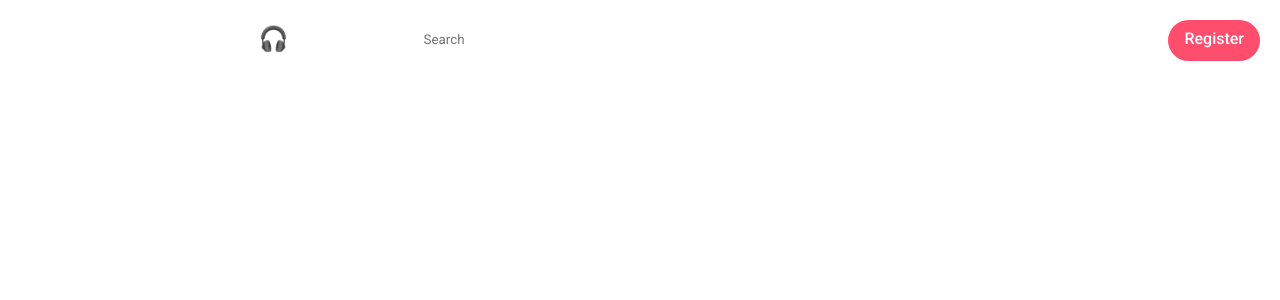
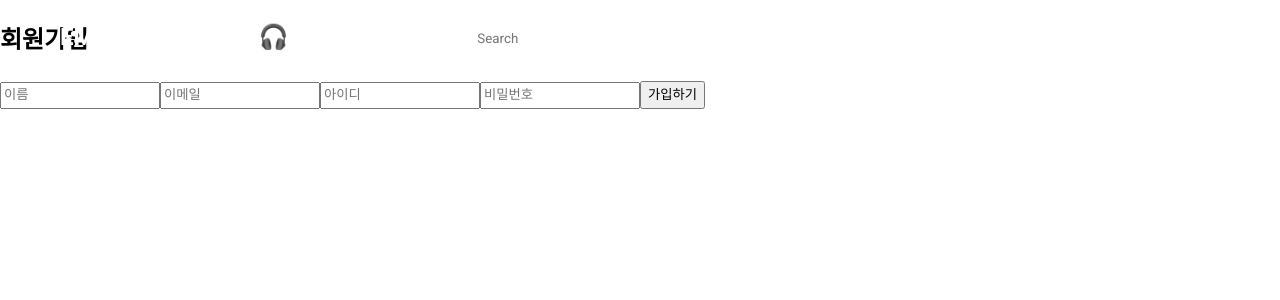
Before and after one commit to 2025-1-HCI-Project/EmotionSpoon_frontend, a React (Create React App) app: page /signup in a window 1280 px wide. Shown: the top 300 px of the page. Built offline with nearby package versions, Linux system fonts and the light colour scheme.

Commit message:
[Feature]로그인, 회원가입 페이지 추가 및 팡리 업로드 로직 수정

```diff
--- a/src/Routes.js
+++ b/src/Routes.js
@@ -5,6 +5,8 @@ import AnalyzingPage from "../src/pages/AnalyzingPage";
 import LandingPage from "../src/pages/LandingPage";
 import PlaylistPage from "../src/pages/PlaylistPage";
 import Header from "../src/layout/Header";
+import LoginPage from "../src/pages/LoginPage";
+import SignUpPage from "../src/pages/SignUpPage";
 
 function MyRoutes() {
     return (
@@ -15,6 +17,8 @@ function MyRoutes() {
                 <Route path="/diary" element={<DiaryPage />} />
                 <Route path="/analyzing" element={<AnalyzingPage />} />
                 <Route path="/playlist" element={<PlaylistPage />} />
+                <Route path="/login" element={<LoginPage />} />
+                <Route path="/signup" element={<SignUpPage />} />
             </Routes>
         </>
     );
--- a/src/layout/Header.js
+++ b/src/layout/Header.js
@@ -1,5 +1,6 @@
-import React from 'react';
-import { Link, useLocation } from 'react-router-dom';
+import React, { useEffect, useState } from 'react';
+import { Link, useLocation, useNavigate } from 'react-router-dom';
+
 
 const headerStyle = `
   .header {
@@ -70,6 +71,25 @@ const headerStyle = `
     text-decoration: none;
     white-space: nowrap;
   }
+  .menu-button {
+  background: none;
+  border: none;
+  color: white;
+  font-weight: 500;
+  cursor: pointer;
+  font-family: inherit;
+  font-size: inherit;
+  padding: 0;
+  text-decoration: none;
+}
+
+.menu-button:hover {
+  color: #ff4d6d;
+}
+
+.menu-button.active {
+  color: #ff4d6d;
+}
 
   @media (max-width: 768px) {
     .header-inner {
@@ -90,7 +110,23 @@ const headerStyle = `
 
 const Header = () => {
     const location = useLocation();
+    const navigate = useNavigate();
     const currentPath = location.pathname;
+
+    const [username, setUsername] = useState(null);
+
+    useEffect(() => {
+        const storedUsername = localStorage.getItem("username");
+        setUsername(storedUsername);
+    }, [location]);
+
+    const handleLogout = () => {
+        localStorage.removeItem("jwt_token");
+        localStorage.removeItem("username");
+        setUsername(null);
+        alert("로그아웃 되었습니다.");
+        navigate("/");
+    };
 
     return (
         <>
@@ -105,8 +141,18 @@ const Header = () => {
                         <Link to="/diary" className={currentPath === '/diary' ? 'active' : ''}>Diary</Link>
                         <Link to="/playlist" className={currentPath === '/playlist' ? 'active' : ''}>Playlist</Link>
                         <Link to="/explore" className={currentPath === '/explore' ? 'active' : ''}>Explore</Link>
-                        <Link to="/login" className={currentPath === '/login' ? 'active' : ''}>Log In</Link>
-                        <Link to="/register" className={`register-btn ${currentPath === '/register' ? 'active' : ''}`}>Register</Link>
+
+                        {username ? (
+                            <>
+                                <span style={{ color: 'white', fontWeight: 'bold' }}>{username}님</span>
+                                <button onClick={handleLogout} className={`menu-button ${currentPath === '/logout' ? 'active' : ''}`}>
+                                    Log Out
+                                </button>
+                            </>
+                        ) : (
+                            <Link to="/login" className={currentPath === '/login' ? 'active' : ''}>Log In</Link>
+                        )}
+
                     </div>
                 </div>
             </div>
--- a/src/pages/DiaryPage.js
+++ b/src/pages/DiaryPage.js
@@ -1,7 +1,7 @@
 import React, { useState } from "react";
 import backgroundImg from "../img/diary_background.png";
 import { useNavigate } from 'react-router-dom';
-import ApiService from "../util/ApiService"; // 추가
+import ApiService from "../util/ApiService";
 
 const DiaryPage = () => {
   const [date, setDate] = useState(new Date().toISOString().slice(0, 10));
@@ -16,8 +16,15 @@ const DiaryPage = () => {
 
   const handleSave = async () => {
     try {
+      const storedMemberId = localStorage.getItem("memberId");
+      if (!storedMemberId) {
+        alert("로그인이 필요합니다.");
+        navigate("/login");
+        return;
+      }
+
       const diaryDTO = {
-        memberId: 1,
+        memberId: parseInt(storedMemberId),
         date: date,
         title: title,
         diaryContent: diaryContent,
@@ -38,7 +45,6 @@ const DiaryPage = () => {
       alert("업로드 실패. 콘솔을 확인해주세요.");
     }
   };
-
 
   return (
       <div style={backgroundStyle}>
--- /dev/null
+++ b/src/pages/LoginPage.js
@@ -0,0 +1,44 @@
+import React, { useState } from "react";
+import { useNavigate } from "react-router-dom";
+import ApiService from "../util/ApiService";
+
+const LoginPage = () => {
+    const [form, setForm] = useState({
+        userId: "",
+        password: ""
+    });
+
+    const navigate = useNavigate(); // 추가
+
+    const handleChange = (e) => {
+        setForm({ ...form, [e.target.name]: e.target.value });
+    };
+
+    const handleSubmit = async (e) => {
+        e.preventDefault();
+        try {
+            const response = await ApiService.login(form);
+            const { token, username, memberId } = response.data;
+
+            localStorage.setItem("jwt_token", token);
+            localStorage.setItem("username", username);
+            localStorage.setItem("memberId", memberId);
+            navigate("/");
+        } catch (error) {
+            alert("로그인 실패: " + (error.response?.data || error.message));
+        }
+    };
+
+    return (
+        <div>
+            <h2>로그인</h2>
+            <form onSubmit={handleSubmit}>
+                <input name="userId" placeholder="아이디" onChange={handleChange} required />
+                <input name="password" placeholder="비밀번호" type="password" onChange={handleChange} required />
+                <button type="submit">로그인</button>
+            </form>
+        </div>
+    );
+};
+
+export default LoginPage;
--- /dev/null
+++ b/src/pages/SignUpPage.js
@@ -0,0 +1,44 @@
+import React, { useState } from "react";
+import ApiService from "../util/ApiService";
+import { useNavigate } from "react-router-dom";
+
+
+const SignUpPage = () => {
+    const [form, setForm] = useState({
+        username: "",
+        email: "",
+        userId: "",
+        password: ""
+    });
+
+    const navigate = useNavigate();
+    const handleChange = (e) => {
+        setForm({ ...form, [e.target.name]: e.target.value });
+    };
+
+    const handleSubmit = async (e) => {
+        e.preventDefault();
+        try {
+            await ApiService.signUp(form);
+            alert("회원가입되었습니다.");
+            navigate("/login");
+        } catch (error) {
+            alert("회원가입 실패하였습니다.: " + (error.response?.data || error.message));
+        }
+    };
+
+    return (
+        <div>
+            <h2>회원가입</h2>
+            <form onSubmit={handleSubmit}>
+                <input name="username" placeholder="이름" onChange={handleChange} required />
+                <input name="email" placeholder="이메일" onChange={handleChange} required />
+                <input name="userId" placeholder="아이디" onChange={handleChange} required />
+                <input name="password" placeholder="비밀번호" type="password" onChange={handleChange} required />
+                <button type="submit">가입하기</button>
+            </form>
+        </div>
+    );
+};
+
+export default SignUpPage;
--- a/src/util/ApiService.js
+++ b/src/util/ApiService.js
@@ -9,22 +9,26 @@ const apiInstance = axios.create({
 });
 
 const ApiService = {
+    //🔐회원가입 Api
+    signUp: async (data) => {
+        return apiInstance.post('/api/member/signup', data);
+    },
+
+    //🔐로그인 Api
+    login: async (data) => {
+        return apiInstance.post('/api/member/login', data);
+    },
+
+    //📔일기장 업로드 Api
     diaryUpload: async (file, diaryDTO) => {
         const formData = new FormData();
-
-        formData.append("dto", new Blob(
-            [JSON.stringify(diaryDTO)],
-            { type: "application/json" }
-        ));
-
+        formData.append("dto", new Blob([JSON.stringify(diaryDTO)], { type: "application/json" }));
         if (file) {
             formData.append("file", file);
         }
 
         return axios.post(`${BASE_URL}/api/diary/upload`, formData, {
-            headers: {
-                "Content-Type": "multipart/form-data"
-            },
+            headers: { "Content-Type": "multipart/form-data" },
             withCredentials: true,
         });
     }
```
